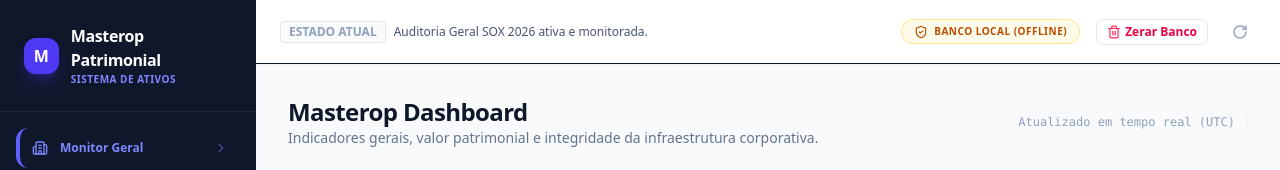
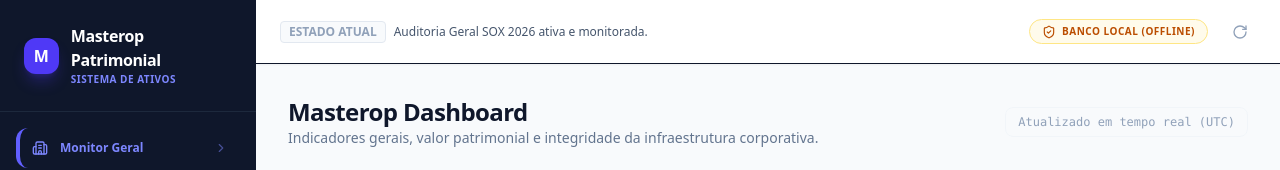
Before and after one commit to Sbarros82/masterop-inventury, a React (Vite) app: page / in a window 1280 px wide. Shown: the top 170 px of the page. Built offline with nearby package versions, Linux system fonts and the light colour scheme; no server answers; the database is empty.

Commit message:
feat: remove database wipe functionality
Eliminates the dangerous "wipe database" feature from the UI and documentation to prevent accidental permanent data loss.

```diff
--- a/src/App.tsx
+++ b/src/App.tsx
@@ -483,47 +483,7 @@ export default function App() {
               <span>{localMode ? 'Banco Local (Offline)' : 'Banco Cloud Firestore (Sincronizado)'}</span>
             </button>
 
-            {/* Wipe Database to start from scratch */}
-            <button
-              onClick={async () => {
-                const confirmWipe = confirm(
-                  localMode
-                    ? "ATENÇÃO: Deseja apagar TODOS os dados locais deste navegador e começar totalmente do zero?"
-                    : "⚠️ ATENÇÃO EXTREMA: Você deseja APAGAR COMPLETAMENTE e PERMANENTEMENTE TODOS OS DADOS do Banco de Dados Cloud? Esta ação excluirá todos os ativos, movimentações, ordens de serviço e auditorias de todos os usuários, permitindo iniciar o sistema 100% em branco. Deseja continuar?"
-                );
-                if (confirmWipe) {
-                  const checkDouble = confirm("Confirma que deseja zerar? Esta ação NÃO PODE ser recuperada.");
-                  if (!checkDouble) return;
 
-                  setIsLoading(true);
-                  try {
-                    if (localMode) {
-                      localStorage.setItem('patrimony_db', JSON.stringify({
-                        assets: [],
-                        locations: [],
-                        responsibles: [],
-                        movements: [],
-                        maintenances: [],
-                        inventories: []
-                      }));
-                    } else {
-                      await fbWipeAllData();
-                    }
-                    alert("Banco de dados reiniciado e zerado com sucesso! Agora você pode começar seu cadastro do zero.");
-                    await refreshAllData();
-                  } catch (err: any) {
-                    alert("Erro ao zerar o banco de dados: " + (err.message || err));
-                  } finally {
-                    setIsLoading(false);
-                  }
-                }
-              }}
-              className="px-2.5 py-1 text-xs text-rose-600 hover:text-rose-700 hover:bg-rose-50 border border-slate-200 hover:border-rose-200 rounded-lg transition-all cursor-pointer flex items-center gap-1 font-semibold"
-              title="Zerar Banco de Dados de Ativos (Começar do Zero)"
-            >
-              <Trash2 className="w-3.5 h-3.5 text-rose-500" />
-              <span>Zerar Banco</span>
-            </button>
 
             {/* Quick state reset trigger */}
             <button
```
Also changed, not shown: 1 other file (tests, documents, lock files or other folders).
